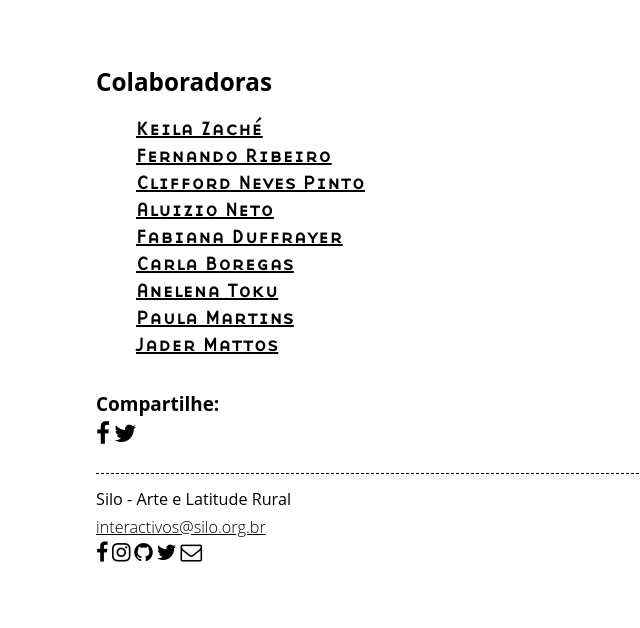
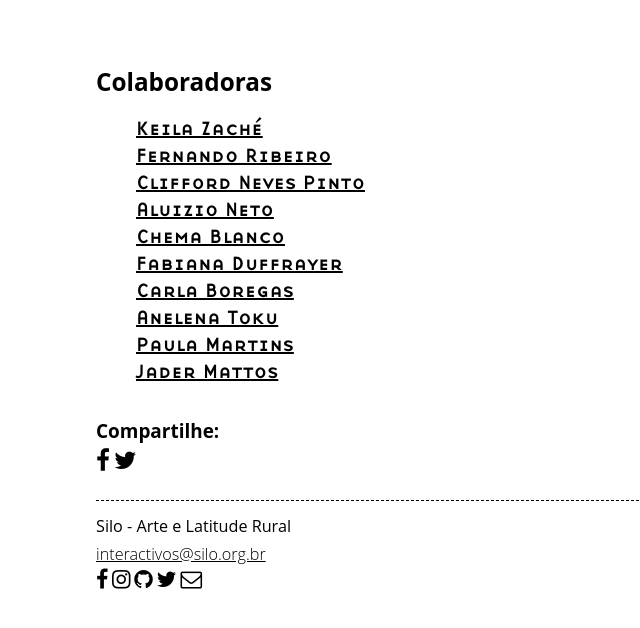
Before and after one commit to associacaosilo/interactivos2019, a Jekyll site: the page built from _pages/ecos.md, in a window 1280 px wide and 900 px high, scrolled down 674 px, cut to the strip 272-900 px from the top of the window. Shown: the whole strip, without its empty margins (0-640 px from the left). Built offline with Jekyll 4.4.1, drawn with Linux system fonts in a browser that asks for light colours; nearby versions of some CDN libraries; before the commit the page ends 1547 px from its top, so only the background shows below that.

Commit message:
Update ecos.md to include me as collaborator :)

```diff
--- a/_pages/ecos.md
+++ b/_pages/ecos.md
@@ -13,6 +13,8 @@ people:
     url: mailto:clifford.neves@gmail.com
   - name: Aluizio Neto
     url: mailto:aluizioneto@riseup.net
+  - name: Chema Blanco
+    url: https://chemablanco.net
   - name: Fabiana Duffrayer
     url: http://www.causa.cc
   - name: Carla Boregas
```
